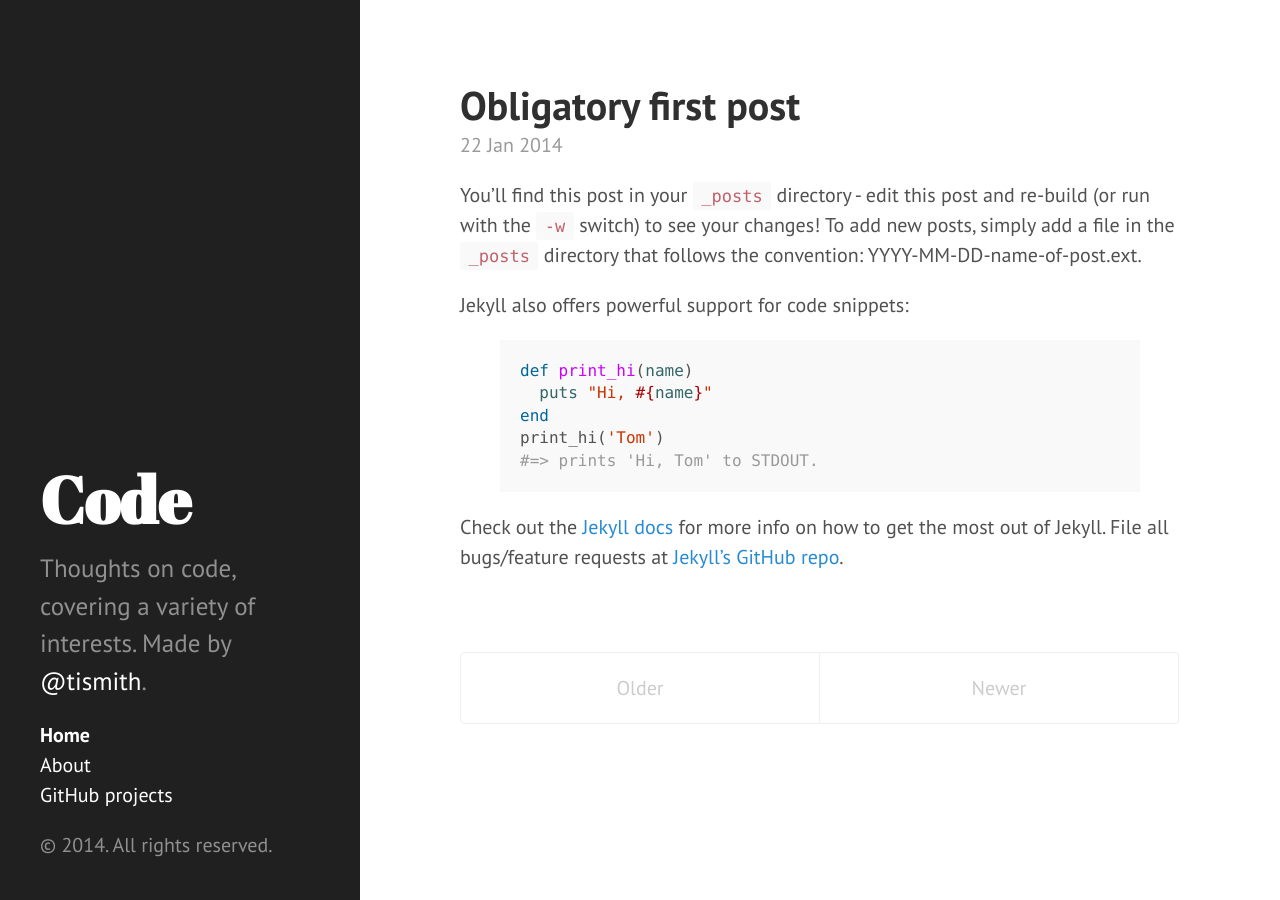
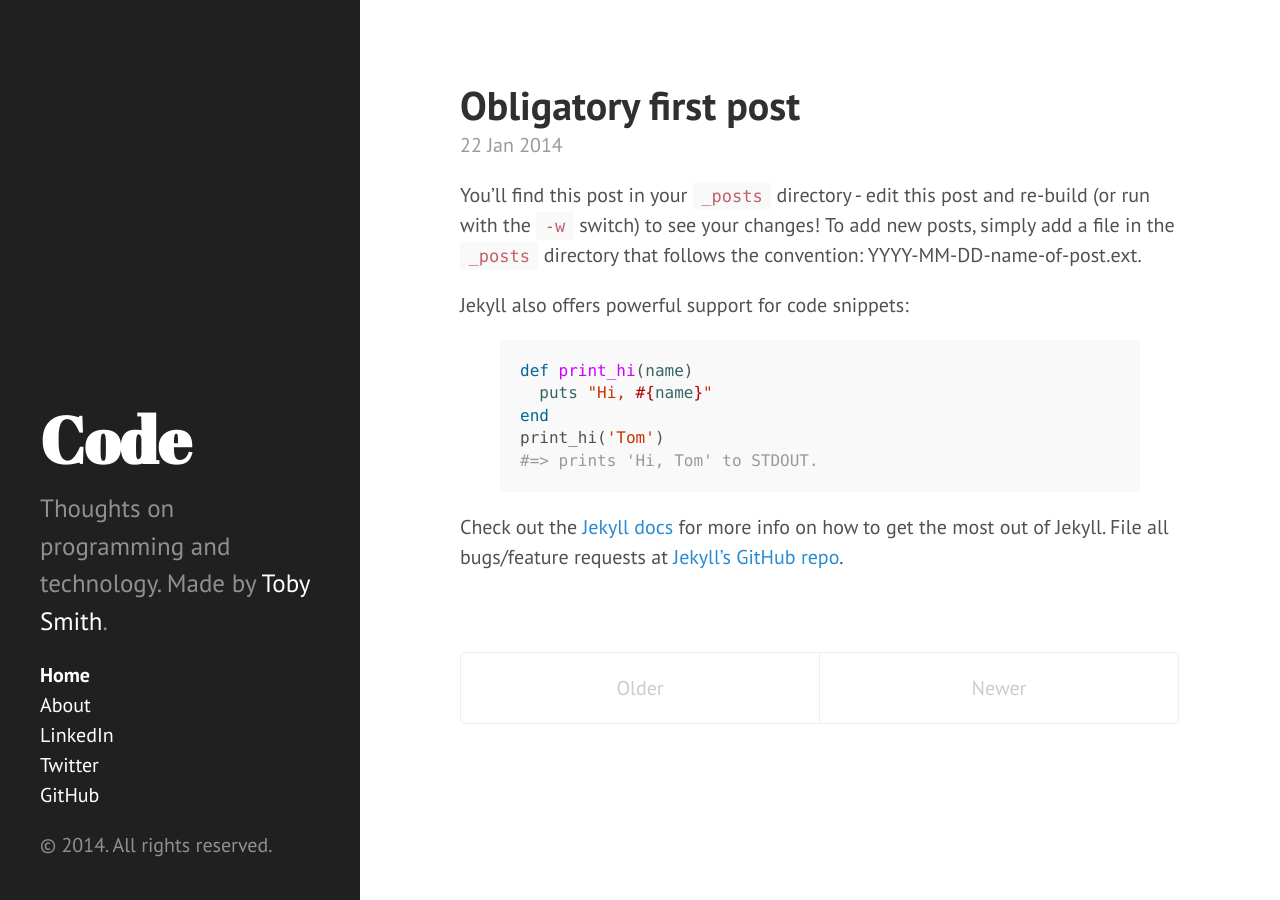
Before and after one commit to tismith/tismith.github.io, a Jekyll site: the page built from index.html, in a window 1280 px wide. Built offline with Jekyll 4.4.1, drawn with Linux system fonts in a browser that asks for light colours; Markdown is read by kramdown in place of the engine named in the settings; the list of posts is cut into pages by our own code.

Commit message:
Further tailoring for my information

```diff
--- a/_config.yml
+++ b/_config.yml
@@ -8,14 +8,17 @@ permalink:        pretty
 # Setup
 title:            Code
 tagline:          'Writings by Toby Smith'
-description:      'Thoughts on code, covering a variety of interests. Made by <a href="https://twitter.com/tismith" target="_blank">@tismith</a>.'
-url:              http://code.tismith.id.au
+description:      'Thoughts on programming and technology. Made by <a href="mailto:toby@tismith.id.au">Toby Smith</a>.'
+url:              http://tismith.id.au
 
 author:
   name:           'Toby Smith'
-  url:            https://twitter.com/tismith
+  email:           toby@tismith.id.au
+  twitter:         https://twitter.com/tismith
+  linkedin:        http://au.linkedin.com/in/tismith22
+  github:          https://github.com/tismith
 
 paginate:         5
 
 github:
-  repo:           https://github.com/tismith
+  repo:           https://github.com/tismith/tismith.github.io
--- a/_includes/sidebar.html
+++ b/_includes/sidebar.html
@@ -26,7 +26,9 @@
         {% endif %}
       {% endfor %}
 
-      <li class="sidebar-nav-item"><a href="{{ site.github.repo }}">GitHub projects</a></li>
+      <li class="sidebar-nav-item"><a href="{{ site.author.linkedin }}">LinkedIn</a></li>
+      <li class="sidebar-nav-item"><a href="{{ site.author.twitter }}">Twitter</a></li>
+      <li class="sidebar-nav-item"><a href="{{ site.author.github }}">GitHub</a></li>
     </ul>
 
     <p>&copy; {{ site.time | date: '%Y' }}. All rights reserved.</p>
```
Also changed, not shown: about.md (+5 -21 lines).
